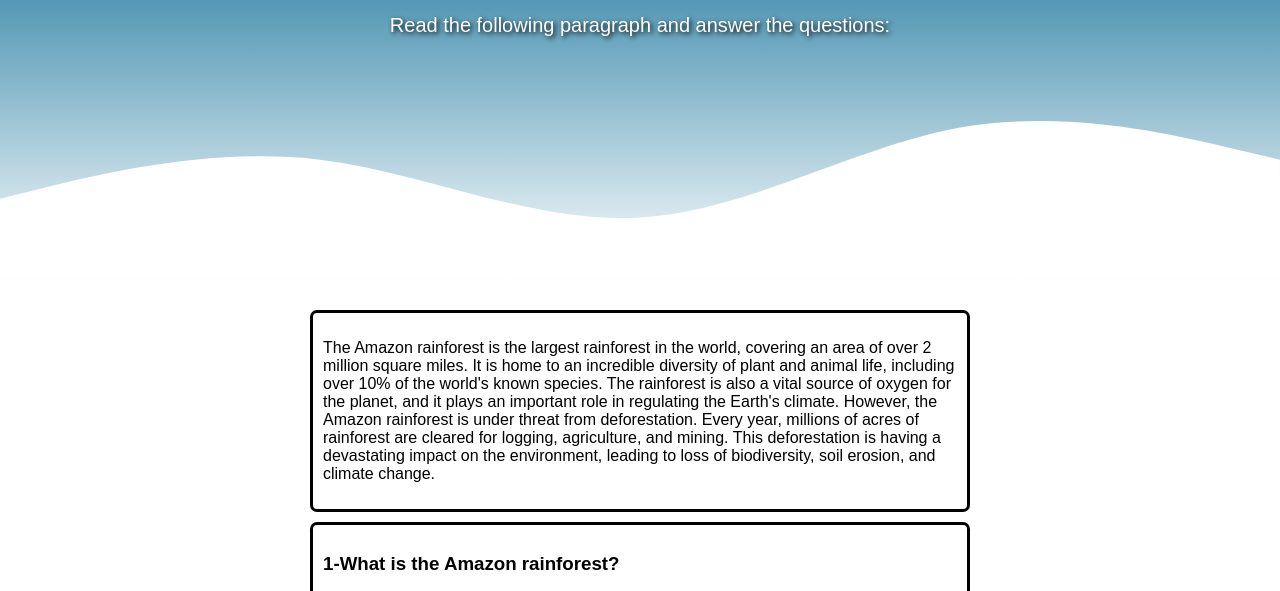
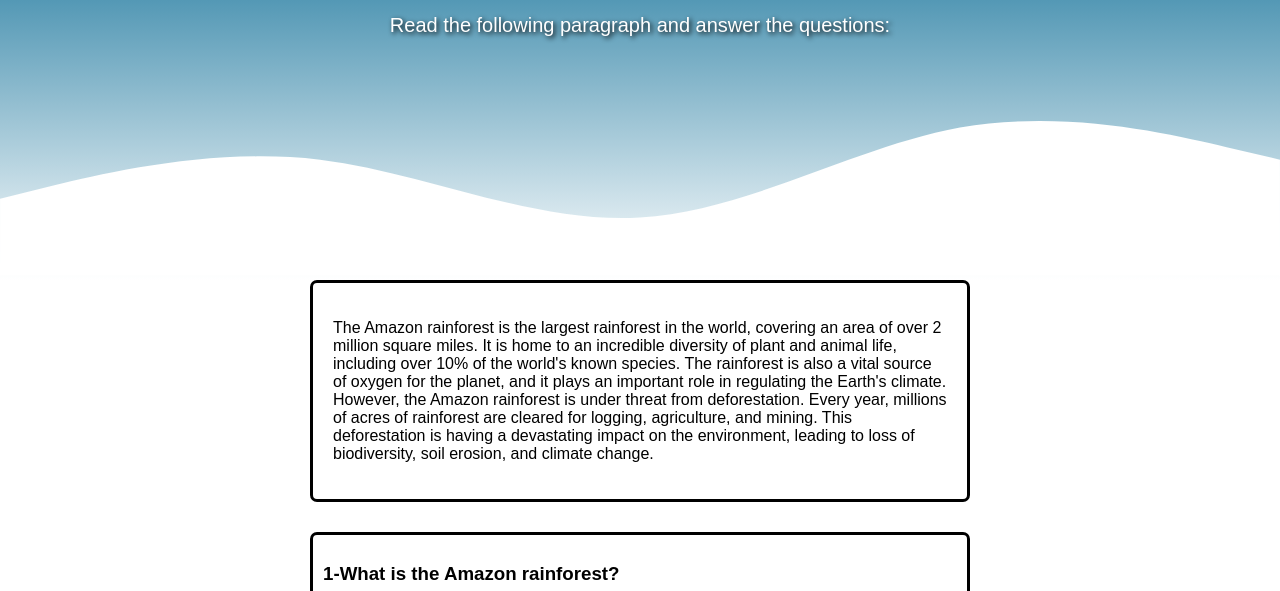
Before and after one commit to kevin903476/utn-pagina, a plain HTML site: page EjercicioEnglish.html in a window 1280 px wide. Shown: the part 137-728 px from the top of the page. Drawn offline with Linux system fonts and the light colour scheme.

Commit message:
div dentro de cuadro
se le agregaron carcracteristcas al div en style test css

```diff
--- a/EjercicioEnglish.html
+++ b/EjercicioEnglish.html
@@ -23,8 +23,7 @@
         </div>
       </header>
 
-    <div class="container2">
-        <section id="enunciado">
+      <div class="enunciadoo">
         <p>The Amazon rainforest is the largest rainforest in the world, covering an area of over
             2 million square miles. It is home to an incredible diversity of plant and animal life,
             including over 10% of the world's known species. The rainforest is also a vital source of
@@ -34,7 +33,9 @@
             is having a devastating impact on the environment, leading to loss of biodiversity, soil
             erosion, and climate change.
             </p>
-            </section>
+      </div>
+
+    <div class="container2">
 
         <section id="p0">
             <h3>1-What is the Amazon rainforest? </h3>
--- a/style/style-test.css
+++ b/style/style-test.css
@@ -36,6 +36,24 @@ header {
   margin: 10px 0;
   /* animation: borderAnimation1 5s linear infinite; */
 }
+
+.enunciadoo {
+  max-width: 660px;
+  margin: auto;
+  padding: 20px;
+  border: 3px solid;
+  border: 3px solid;
+  border-radius: 7px;
+}
+
+.enunciadoo section {
+  border: 3px solid;
+  border-radius: 7px;
+  padding: 10px;
+  margin: 10px 0;
+  /* animation: borderAnimation2 5s linear infinite; */
+}
+
 
 /* @keyframes borderAnimation1 {
   0% {
```
Lines whose indentation alone changed are shown as unchanged.
